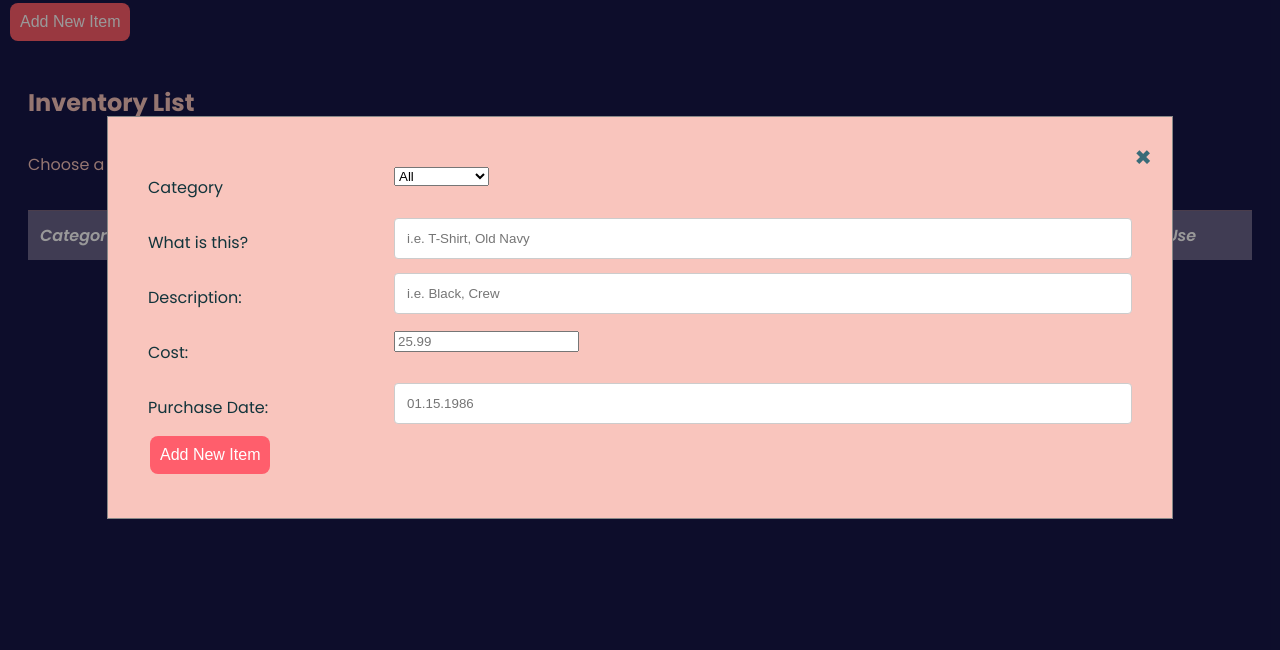
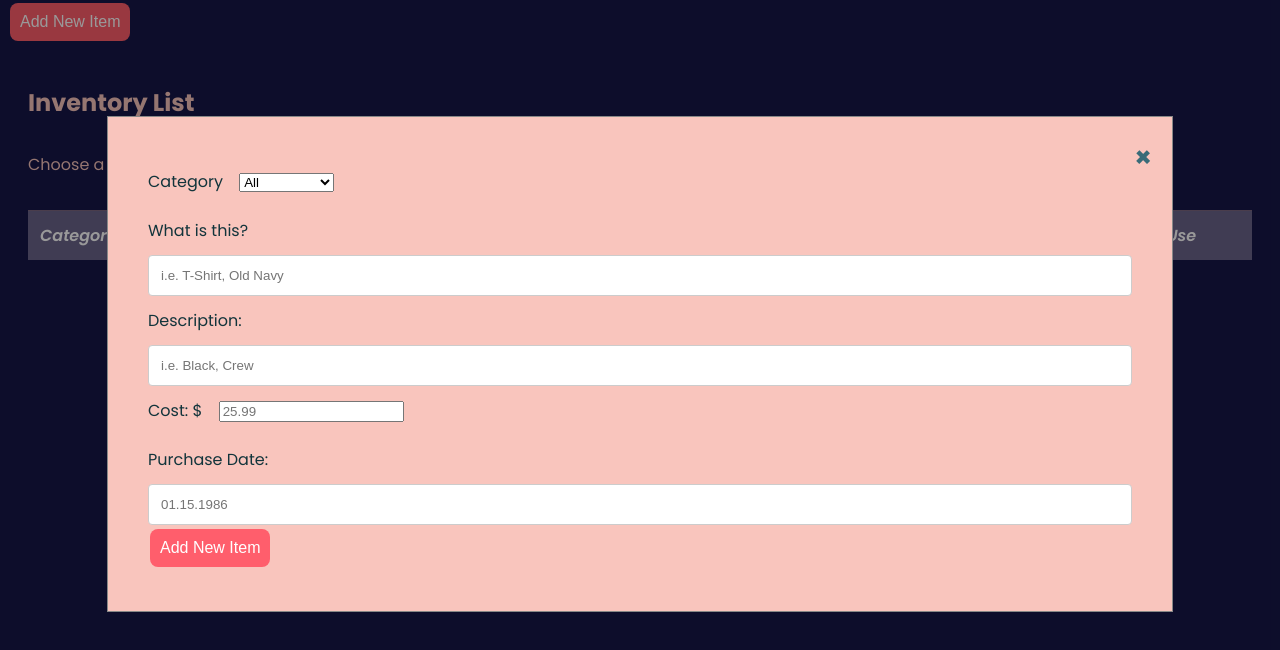
Before and after one commit to katiekudrick/personal-daily-usage-tracker, a website: page second-try/index.html in a window 1280 px wide. Both pictures are taken after a click on the button "Add New Item". Shown: the part 76-726 px from the top of the page. Drawn offline with Linux system fonts and the light colour scheme; no server answers.

Commit message:
Work to connect add item pop-up screen to API

```diff
--- a/second-try/app.mjs
+++ b/second-try/app.mjs
@@ -152,6 +152,7 @@ view_now_btn.addEventListener("click", function(event) {
     getCategories();
   } else {
     show_category.innerText = `Current Category View: ${select.charAt(0).toUpperCase()}${select.slice(1)}`;
+// PASS ARG HERE ONCE ADD MORE TO API
     getCategories();
   }
 })
@@ -174,8 +175,36 @@ async function getCategories() {
 };
 
 
+// post api /add_item endpoint
+const add_form = document.getElementById("form-add-item");
+const add_category = document.querySelector("#add-item-cat");
+const add_name = document.querySelector("#add-item-name");
+const add_description = document.querySelector("#add-item-desc");
+const add_cost = document.querySelector("#add-item-cost");
+const add_date = document.querySelector("#add-item-date");
 
+add_form.addEventListener("submit", async function(event){
+  event.preventDefault();
 
+  const newItem = {
+    'category': add_category.value,
+    'name': add_name.value,
+    'description': add_description.value,
+    'cost': add_cost.value,
+    'purchase_date': add_date.value,
+  }
+
+  const response = await fetch('/add_item', {
+    method: 'POST',
+    headers: {"Content-Type": "application/json"},
+    body: JSON.stringify(newItem)
+  });
+
+  const data = await response.json();
+  console.log("Added New Item: " + data)
+});
+
+// !!!! HAVE NOT TESTED ADD NEW ITEM YET. NEED TO ADD HOW TO HANDLE FORM POST TO API
 
 
 // Next Section to Work On:
--- a/second-try/index.html
+++ b/second-try/index.html
@@ -25,13 +25,10 @@
                     <span onclick="document.getElementById('add-item-screen').style.display='none'" class="close-btn" title="Close Modal">&times;</span>
                     <div class="container">
    <!-- insert where to send data in form action -->
-                        <form action="">
+                        <form id="form-add-item">
                           <div class="row">
-                            <div class="col-25">
                             <label for="category">Category</label>
-                            </div>
-                            <div class="col-75 dropdown">
-                                <select name="category" id="category">
+                            <select  class="dropdown" name="category" id="add-item-cat">
                                 <option value="all">All</option>
                                 <option value="tops">Tops</option>
                                 <option value="bottoms">Bottoms</option>
@@ -39,52 +36,29 @@
                                 <option value="bras">Bras</option>
                                 <option value="underwear">Underwear</option>
                                 <option value="leisurewear">Leisurewear</option>
-                                    <option value="towels">Towels</option>
                                 <option value="skincare">Skincare</option>
                                 <option value="makeup">Make-Up</option>
                                 <option value="haircare">Haircare</option>
     <!-- need help with add new category -->
                                 <!-- <option value="#">+ Add New Category</option> -->
                             </select>
+                          <div class="row">
+                            <label for="name">What is this?</label>
+                            <input type="text" id="add-item-name" name="name" placeholder="i.e. T-Shirt, Old Navy">
                           </div>
+                          <div class="row">
+                            <label for="description">Description:</label>
+                            <input type="text" id="add-item-desc" name="description" placeholder="i.e. Black, Crew">
                           </div>
-
                           <div class="row">
-                            <div class="col-25">
-                              <label for="name">What is this?</label>
-                            </div>
-                            <div class="col-75">
-                              <input type="text" id="name" name="name" placeholder="i.e. T-Shirt, Old Navy">
-                            </div>
-                          </div>
-
-                          <div class="row">
-                            <div class="col-25">
-                              <label for="name">Description:</label>
-                            </div>
-                            <div class="col-75">
-                              <input type="text" id="description" name="description" placeholder="i.e. Black, Crew">
-                            </div>
-                          </div>
-
-                          <div class="row">
-                            <div class="col-25">
-                              <label for="name">Cost:</label>
-                            </div>
-                            <div class="col-75">
-                              <input type="number" id="cost" name="cost" placeholder="25.99">
-                            </div>
+                            <label for="cost">Cost: $</label>
+                            <input type="number" id="add-item-cost" name="cost" placeholder="25.99">
                           </div>
     <!-- date: better input option needed -->
                           <div class="row">
-                            <div class="col-25">
-                              <label for="name">Purchase Date:</label>
+                            <label for="purchase-date">Purchase Date:</label>
+                            <input type="text" id="add-item-date" name="purchase-date" placeholder="01.15.1986">
                           </div>
-                            <div class="col-75">
-                              <input type="text" id="purchase-date" name="purchase-date" placeholder="01.15.1986">
-                            </div>
-                          </div>
-
                           <div class="row">
                             <button type="submit">Add New Item</button>
                           </div>
@@ -108,6 +82,7 @@
                         <option value="shoes">Shoes</option>
                         <option value="bras">Bras</option>
                         <option value="underwear">Underwear</option>
+                        <option value="leisurewear">Leisurewear</option>
                         <option value="skincare">Skincare</option>
                         <option value="makeup">Make-Up</option>
                         <option value="haircare">Haircare</option>
```
Lines whose indentation alone changed are shown as unchanged.
